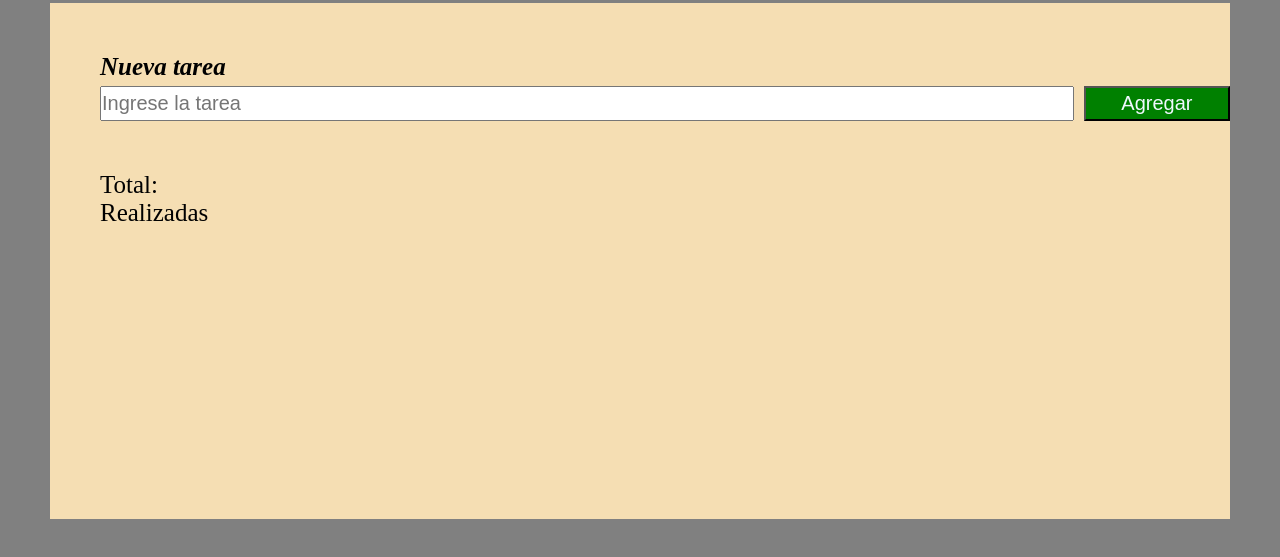
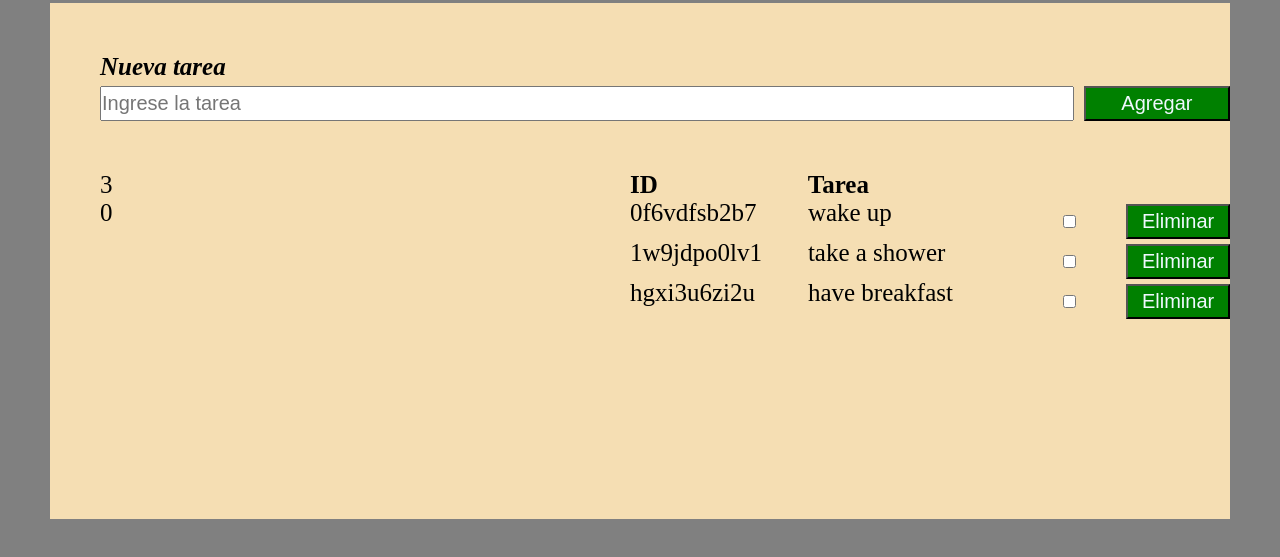
Before and after one commit to alstuardo/desafio5_todo_list, a plain HTML site: page index.html in a window 1280 px wide. Shown: the part 211-768 px from the top of the page. Drawn offline with Linux system fonts and the light colour scheme.

Commit message:
first commit

```diff
--- a/assets/css/style.css
+++ b/assets/css/style.css
@@ -27,6 +27,7 @@ hr{
 #sub{
     font-style: italic;
     font-weight: 700;
+    margin-left: 50px;
 }
 
 p{
@@ -60,7 +61,7 @@ display: flex;
 }
 
 #status{
-    margin-top: 50px;
+    margin: 50px 0 0 50px;
     width: 600px;
 }
 
@@ -69,16 +70,28 @@ display: flex;
     width: 600px;
 }
 
-ul{
-    font-size: 25px;
+#headList{
     font-weight: bold;
+    display: flex;
+    gap: 150px;
 }
-th{
-    margin-right: 100px;
+#headList, p{
+    margin: 0;
 }
 
-li{
-    font-size: 25px;
-    list-style: none;
-    font-weight: 100;
+#check{
+    width: 15px;
+    margin-right: 50px;
 }
+
+.info{
+    display: flex;
+    justify-content:space-around;
+    gap: 0px;
+}
+.info :first-child{
+    width: 260px;
+}
+.info :nth-child(2){
+    width: 300px;
+}
--- a/assets/js/main.js
+++ b/assets/js/main.js
@@ -1,8 +1,28 @@
-const taskList = document.querySelector('ul');
+//VARIABLES
+const taskList = document.querySelector('#entry');
 const taskInput = document.querySelector('input');
 const btnAdd = document.querySelector('button');
-const tasks = [];
 
+//ARREGLO DE OBJETOS
+const tasks = [
+    {
+        id: 1,
+        name: 'wake up',
+        isSelected: false
+    },
+    {
+        id: 2,
+        name: 'take a shower',
+        isSelected: false
+    },
+    {
+        id: 3,
+        name: 'have breakfast',
+        isSelected: false
+    }
+];
+
+//BOTON AGREGAR TAREA
 btnAdd.addEventListener('click', () =>{
     if (taskInput.value === '') return
 
@@ -10,21 +30,56 @@ btnAdd.addEventListener('click', () =>{
     taskInput.value = ''
 
     render()
-})
+    updateTask()
+    updateTaskDone()
+  });
 
-const generateId = () => Math.random().toString(36).slice(2)
+//CONTADOR TAREAS
+function updateTask() {
+const taskCounter = document.querySelector('#taskCounter');
+taskCounter.textContent = tasks.length} ;
 
+//CONTADOR TAREAS REALIZADAS
+function updateTaskDone() {
+const taskDone = document.querySelector('#taskDone');
+const Done = tasks.filter(task => task.isSelected === true);
+taskDone.textContent = Done.length;
+}
+
+//CAMBIO DE ESTATUS CHECKBOX
+const changeStatus = (id) =>{
+    const taskIndex = tasks.findIndex((task) => task.id === id)
+    taskIndex.isSelected = !taskIndex.isSelected
+    }
+
+//GENERADORES DE ID
+tasks.forEach(obj => {
+    let id = Math.random().toString(36).slice(2)
+    obj.id = id
+});
+
+const generateId = () => Math.random().toString(36).slice(2);
+
+//RENDERIZADOR
 const render = () => {
     taskList.innerHTML = tasks.map((task) =>
-    `<li>${task.name} <button onclick='clean('${task.id}')'> Eliminar </button></li>
+    `<div class='info'><p>${task.id}</p> <p> ${task.name}</p>
+    <input id='check' type='checkbox' ${task.isSelected ? 'checked' :''} onclick='changeStatus(${task.id})'> </>
+    <button onclick='clean("${task.id}")'>Eliminar</button>
+    </div>
 
-    `).join('')
+    `).join('');
 }
 
+//ELIMINAR
 const clean = (id) => {
 const index = tasks.findIndex((task) => task.id === id)
 tasks.splice(index, 1);
 render();
+updateTask();
+updateTaskDone();
 }
 
-render()
+render();
+updateTask();
+updateTaskDone();
--- a/index.html
+++ b/index.html
@@ -15,21 +15,24 @@
         <p id="sub">Nueva tarea</p>
         <section class="first">
 
-                <input type="text" placeholder="Ingrese la tarea">
+            <input type="text" placeholder="Ingrese la tarea">
 
-                <button type="submit">Agregar</button>
+            <button type="submit">Agregar</button>
 
         </section>
         <section class="second">
             <div id="status">
-                <p>Total:</p>
-                <p>Realizadas</p>
+                <p id="taskCounter">Total:</p>
+                <p id="taskDone">Realizadas</p>
             </div>
             <div id="taskList">
-               <ul>
+                <div id="headList">
+                    <P>ID</P>
+                    <p>Tarea</p>
+                </div>
+                <div id="entry">
 
-               </ul>
-
+                </div>
 
             </div>
         </section>
```
